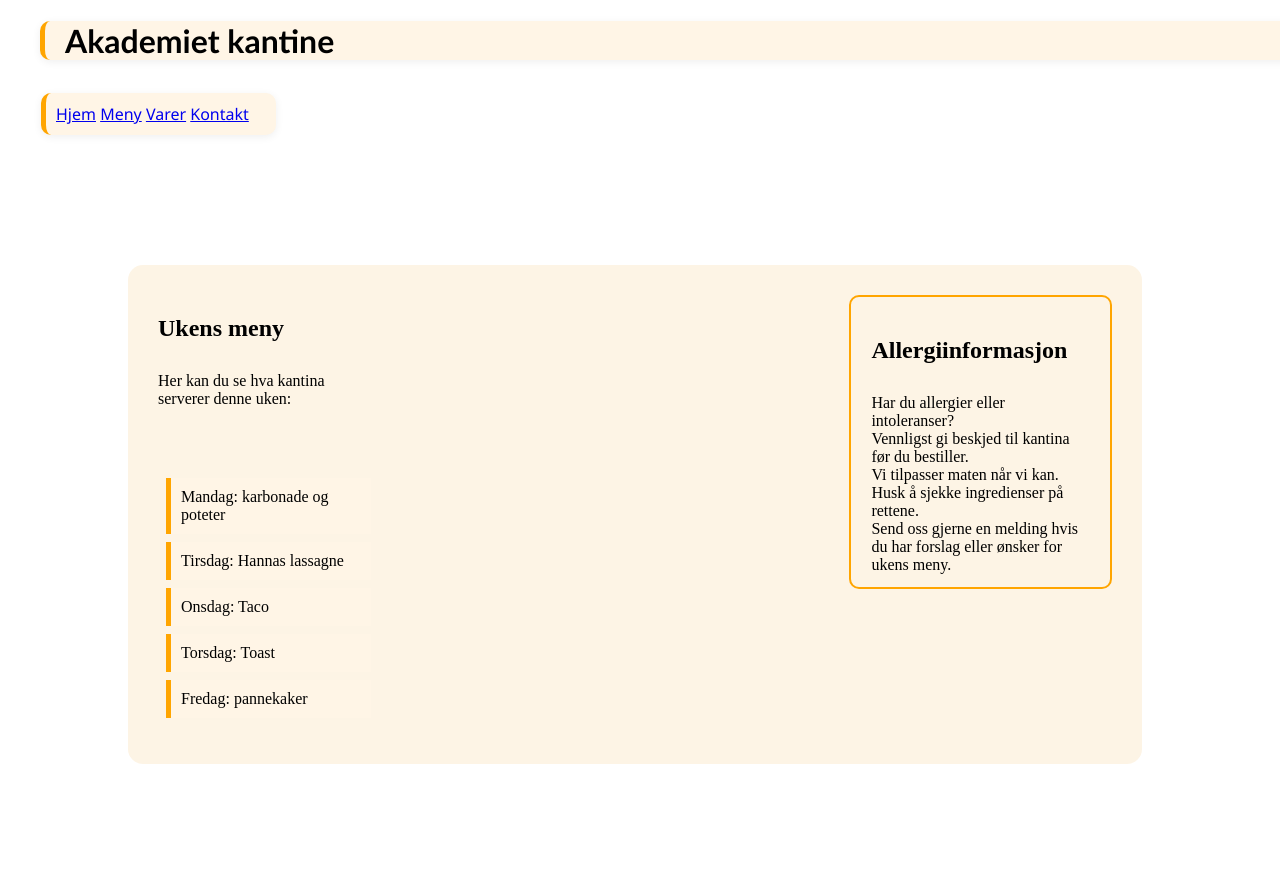
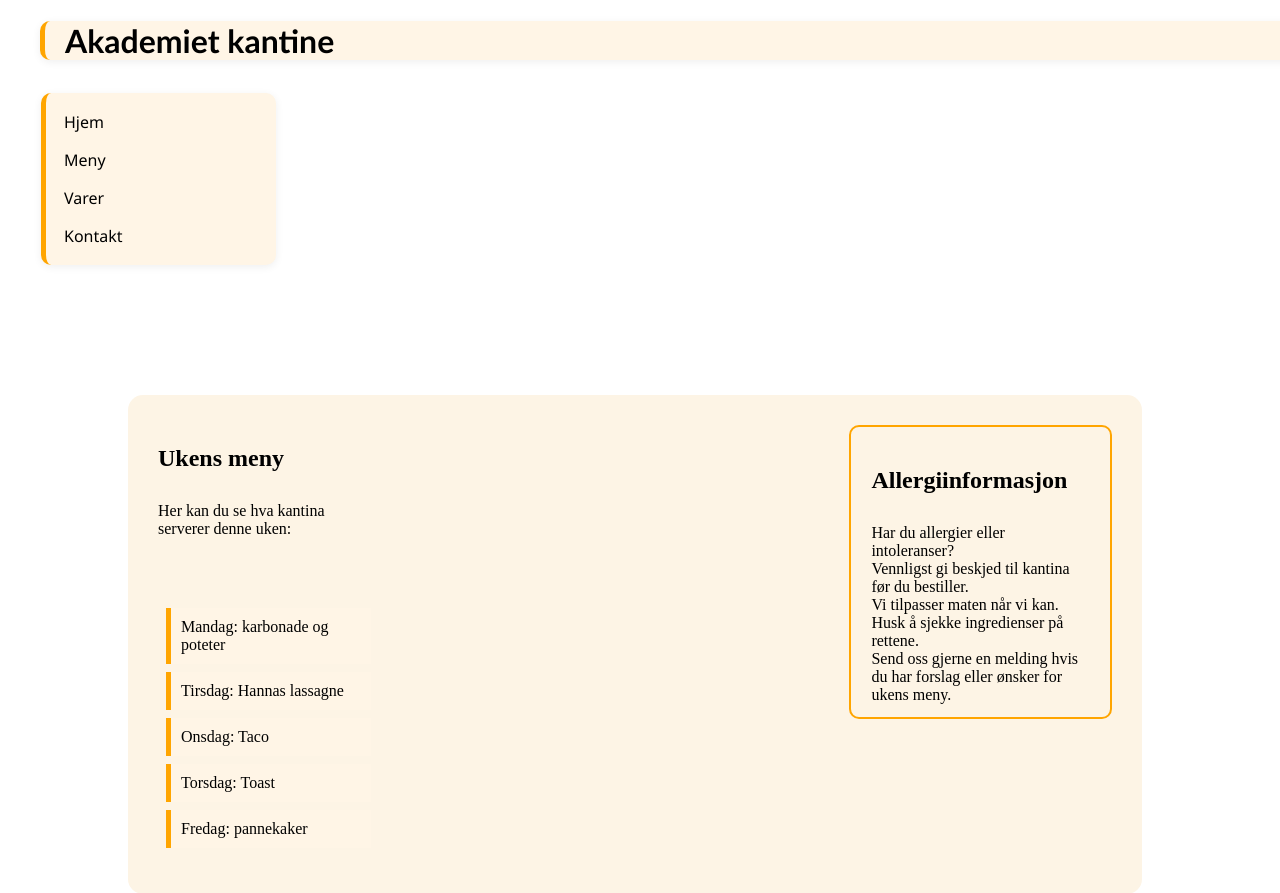
Before and after one commit to mikailtirit/kantinenettside, a Flask app: page /meny in a window 1280 px wide; the page is wider, and only the part inside the window is pictured. Shown: the top 893 px of that part. Run offline with Flask 3, Linux system fonts and the light colour scheme.

Commit message:
endret på navigasjonsknappene, brukte style.css, la til hover å gjorde den litt mer bedre

```diff
--- a/static/style.css
+++ b/static/style.css
@@ -22,7 +22,16 @@
     box-shadow: 0 2px 8px #0001;
 }
 
+.navbardesign a {
+    color: black;
+    text-decoration: none;
+    display: block;
+    padding: 8px;
+}
 
+.navbardesign a:hover {
+    color: orange;
+}
 
 
 .meny-siden {
```
